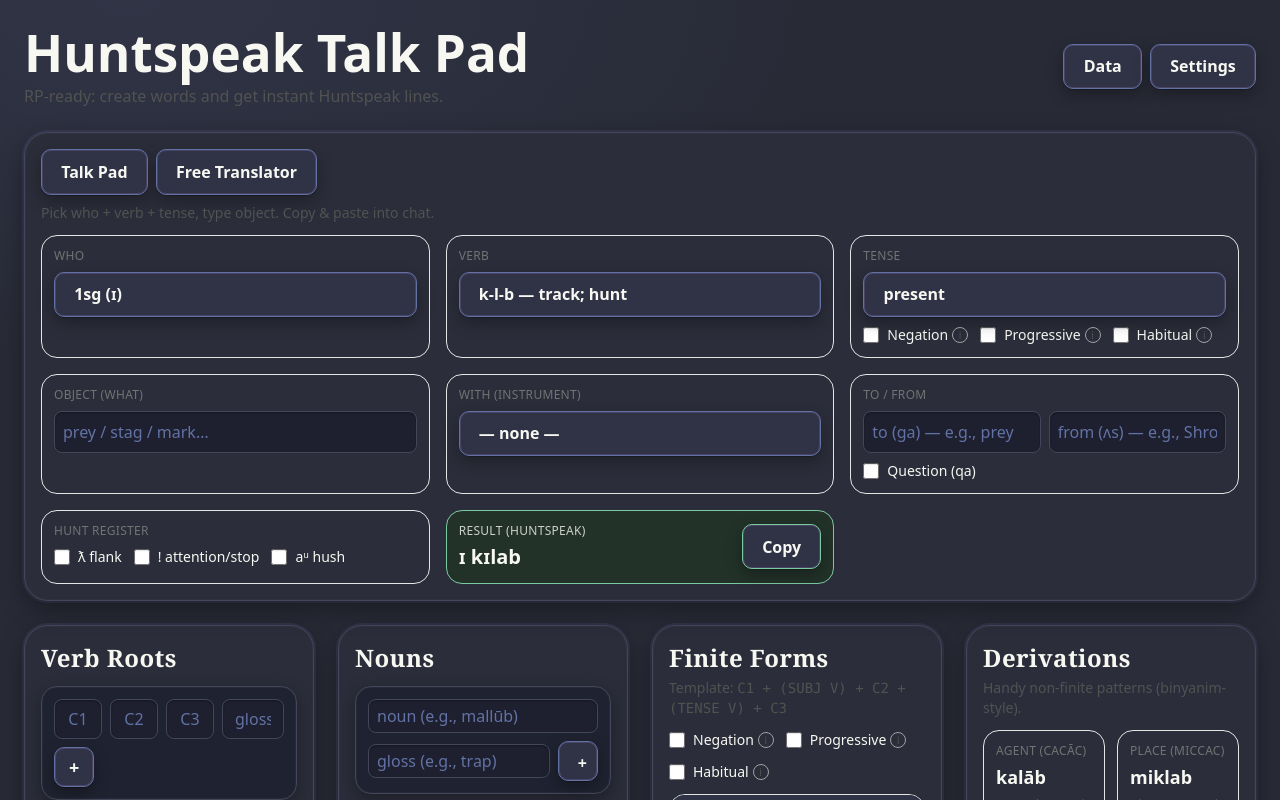
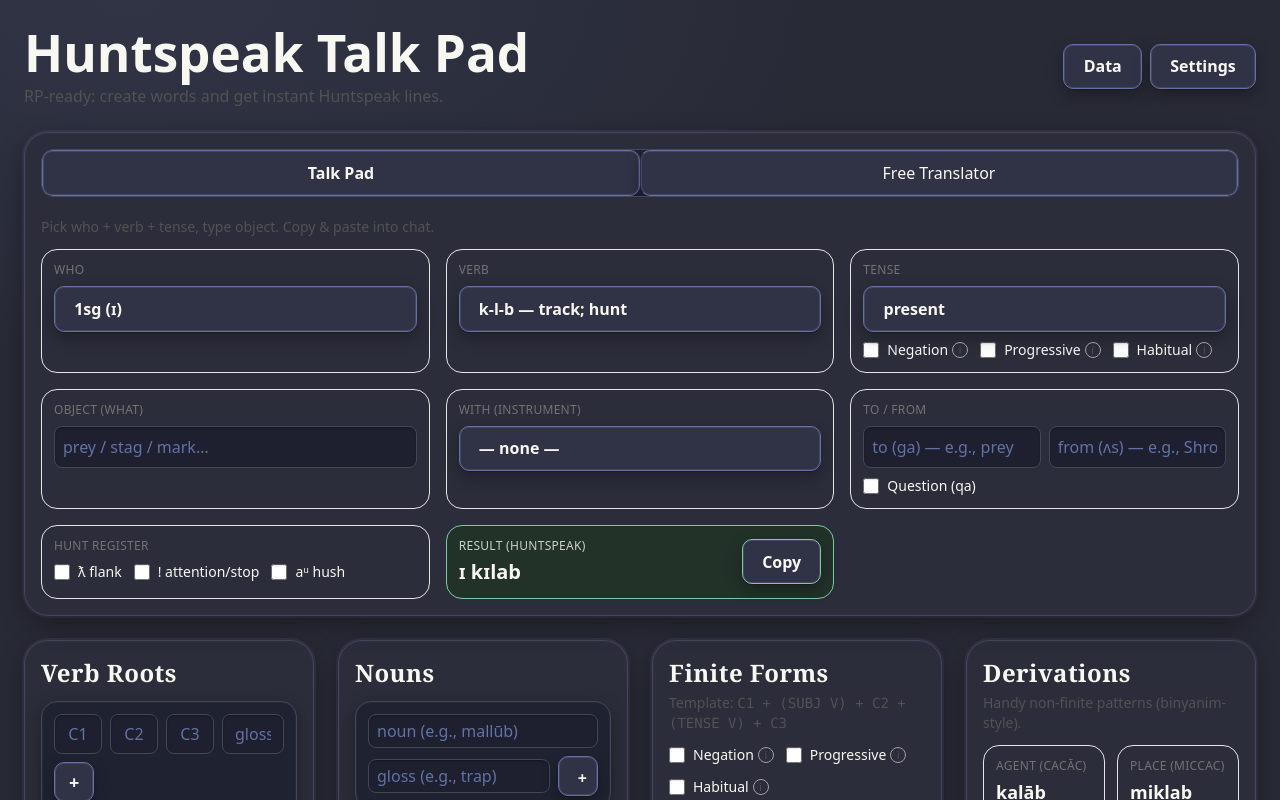
Before and after one commit to L1ghth0us3/Moontalk, a React (Vite) app: page / in a window 1280 px wide. Shown: the top 800 px of the page. Built offline with nearby package versions, Linux system fonts and the light colour scheme.

Commit message:
feat(ui): convert composer tabs to full-width overlay tabs (split 50/50, centered labels) with theme-aware styles

```diff
--- a/src/HuntspeakTalkPad.tsx
+++ b/src/HuntspeakTalkPad.tsx
@@ -138,21 +138,25 @@ export default function HuntspeakTalkPad(){
       {/* Sticky composer: tabs for Talk Pad and Translator */}
       <div className="sticky top-2 z-30">
         <section className="rounded-3xl border border-neutral-200 p-4 shadow-sm fantasy-card">
-          <div className="flex items-center justify-between mb-2">
-            <div role="tablist" aria-label="Composer" className="flex items-center gap-2">
+          <div className="composer-tabs mb-3 grid grid-cols-2" role="tablist" aria-label="Composer">
             <button
-                aria-pressed={composerTab==='talk'}
-                className={`px-3 py-2 rounded-xl border transition ${composerTab==='talk' ? 'ring-2 ring-blue-300 border-blue-500 font-semibold' : 'border-neutral-300 hover:bg-neutral-50'}`}
+              role="tab"
+              aria-selected={composerTab==='talk'}
+              className={`tab ${composerTab==='talk' ? 'tab-active' : ''}`}
               onClick={()=>setComposerTab('talk')}
             >Talk Pad</button>
             <button
-                aria-pressed={composerTab==='translator'}
-                className={`px-3 py-2 rounded-xl border transition ${composerTab==='translator' ? 'ring-2 ring-blue-300 border-blue-500 font-semibold' : 'border-neutral-300 hover:bg-neutral-50'}`}
+              role="tab"
+              aria-selected={composerTab==='translator'}
+              className={`tab ${composerTab==='translator' ? 'tab-active' : ''}`}
               onClick={()=>setComposerTab('translator')}
             >Free Translator</button>
           </div>
-            {composerTab==='talk' && (<TalkPadCollapse />)}
+          {composerTab==='talk' && (
+            <div className="flex items-center justify-end mb-2">
+              <TalkPadCollapse />
             </div>
+          )}
           {composerTab==='talk' ? (
             <TalkPadBody />
           ) : (
--- a/src/index.css
+++ b/src/index.css
@@ -224,3 +224,20 @@ body.theme-fantasy .result-card .copy-btn { border-color: #7ccaa1; }
 
 body.theme-dark .result-card { background: #152019; border-color: #5ea585 !important; }
 body.theme-dark .result-card .copy-btn { border-color: #5ea585; }
+
+/* Composer overlay tabs (full-width split) */
+.composer-tabs { border-radius: 0.75rem; overflow: hidden; }
+.composer-tabs .tab { text-align: center; padding: 0.625rem 0.75rem; font-weight: 500; }
+.composer-tabs .tab + .tab { border-left: 1px solid rgba(0,0,0,0.08); }
+
+body.theme-plain .composer-tabs { background: #f8fafc; border: 1px solid #e5e7eb; }
+body.theme-plain .composer-tabs .tab { color: #213547; }
+body.theme-plain .composer-tabs .tab-active { background: #ffffff; font-weight: 600; }
+
+body.theme-fantasy .composer-tabs { background: #232538; border: 1px solid #44475a; }
+body.theme-fantasy .composer-tabs .tab { color: #f8f8f2; }
+body.theme-fantasy .composer-tabs .tab-active { background: #303246; font-weight: 700; }
+
+body.theme-dark .composer-tabs { background: #1f1e26; border: 1px solid #3a3345; }
+body.theme-dark .composer-tabs .tab { color: #eae6df; }
+body.theme-dark .composer-tabs .tab-active { background: #23222b; font-weight: 700; }
```
Lines whose indentation alone changed are shown as unchanged.
